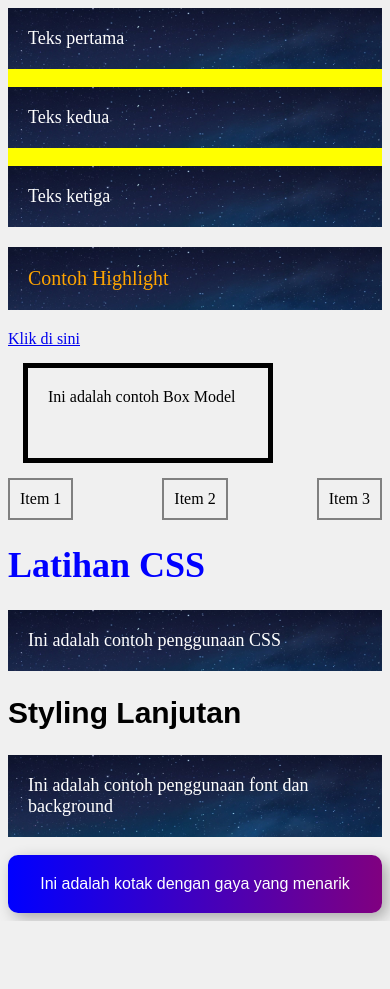
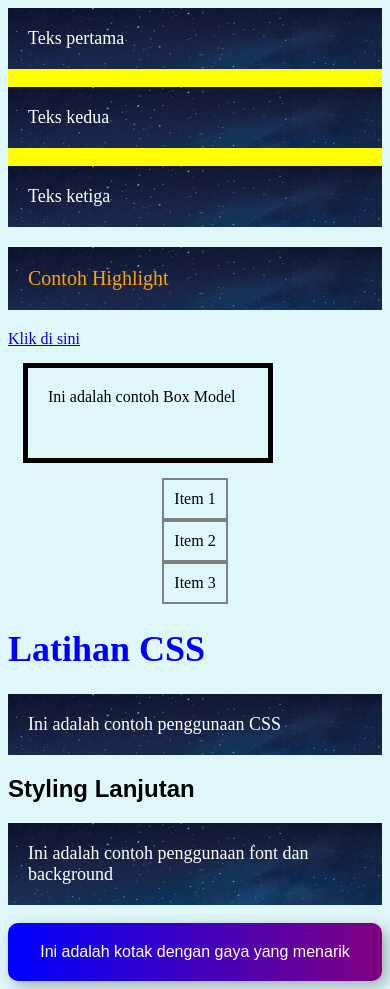
Before and after one commit to adlizerss/LatihanGit, a plain HTML site: page latihan_css.html in a window 390 px wide. Before the commit the page ends 921 px from the top, so only its background shows below. Drawn offline with Linux system fonts and the light colour scheme.

Commit message:
Mengubah Styling pada styles.css

```diff
--- a/styles.css
+++ b/styles.css
@@ -62,3 +62,17 @@ p {
     font-size: 16px;
     text-align: center;
 }
+
+@media screen and (max-width: 600px) {
+    .flex-container {
+        flex-direction: column;
+    }
+}
+
+h2 {
+        font-size: 24px;
+}
+
+body {
+        background-color: #e0f7fa;
+}
```
